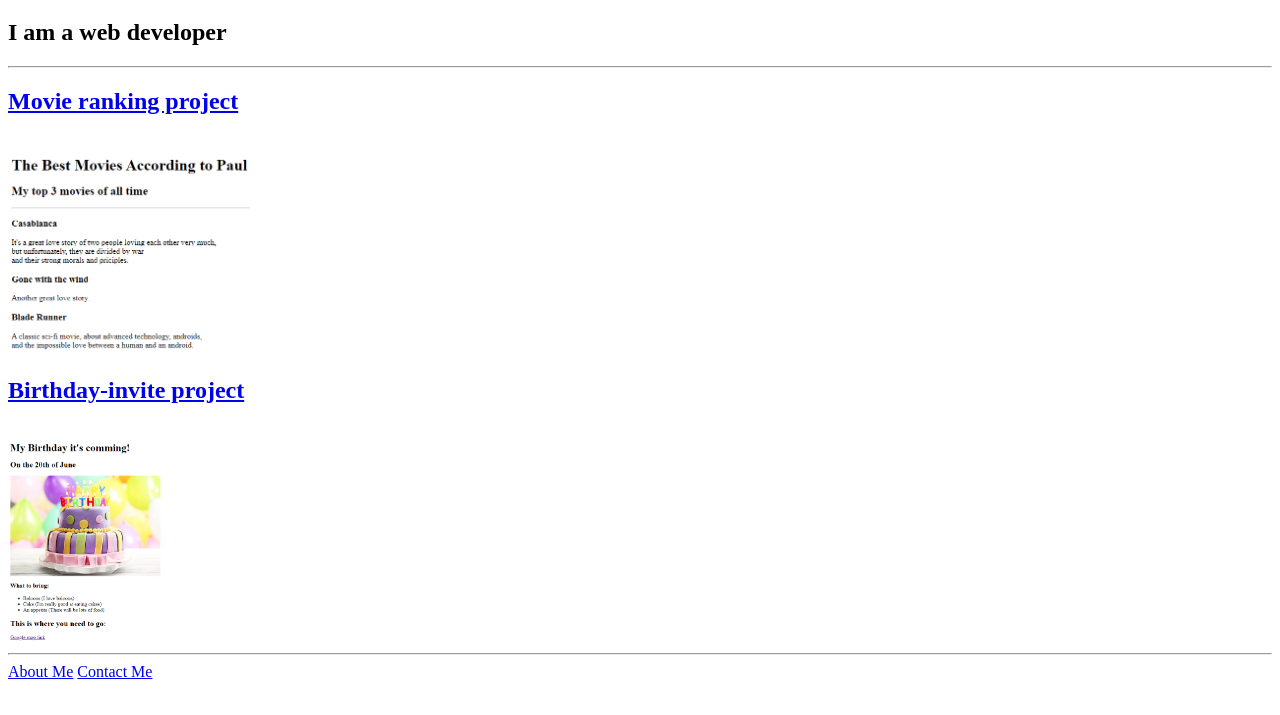
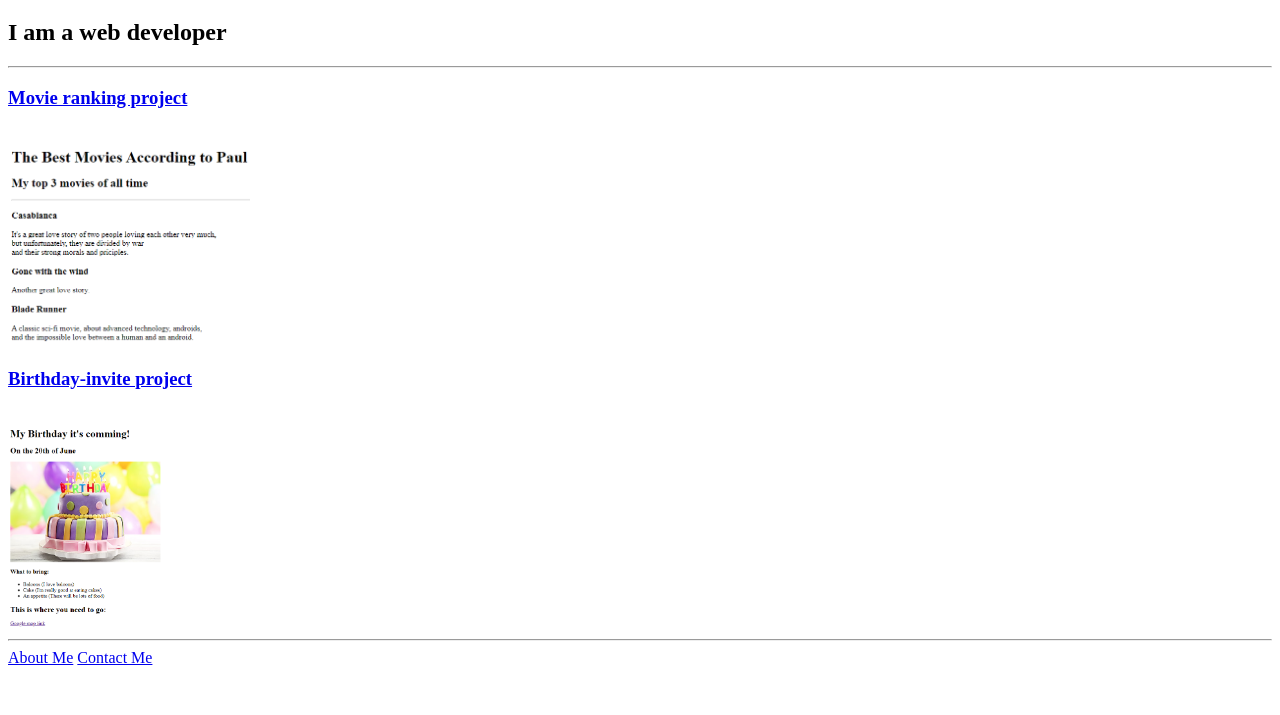
Before and after one commit to paulcata94/html-portfolio, a plain HTML site: page index.html in a window 1280 px wide. Shown: the part 61-776 px from the top of the page. Drawn offline with Linux system fonts and the light colour scheme.

Commit message:
Update index.html

```diff
--- a/index.html
+++ b/index.html
@@ -10,11 +10,11 @@
     <h1>Paul Cinda's Portfolio</h1>
     <h2>I am a web developer</h2>
     <hr />
-    <a href=".\Public\movie-ranking.html"><h2>Movie ranking project</h2></a>
+    <h3><a href=".\Public\movie-ranking.html">Movie ranking project</a></h3>
     <br />
     <img src=".\assets\images\movie-ranking.png"
         alt="A list of the 3 best movies according to me." style="height: 200px;">
-    <a href=".\Public\birthday-invite.html"><h2>Birthday-invite project</h2></a>
+    <h3><a href=".\Public\birthday-invite.html">Birthday-invite project</a></h3>
     <br />
     <img src=".\assets\images\birthday-invite.png"
         alt="An invite to my birthday" style="height: 200px;">
```
